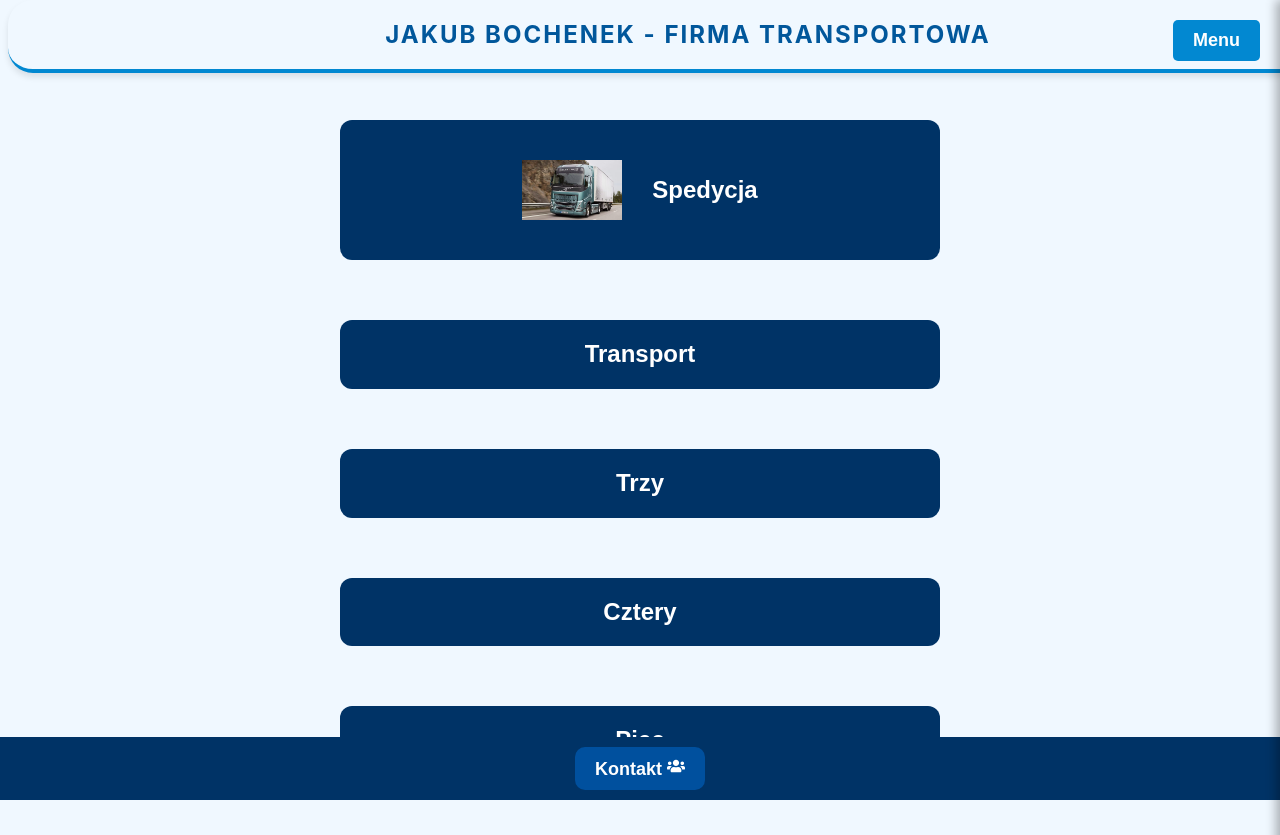
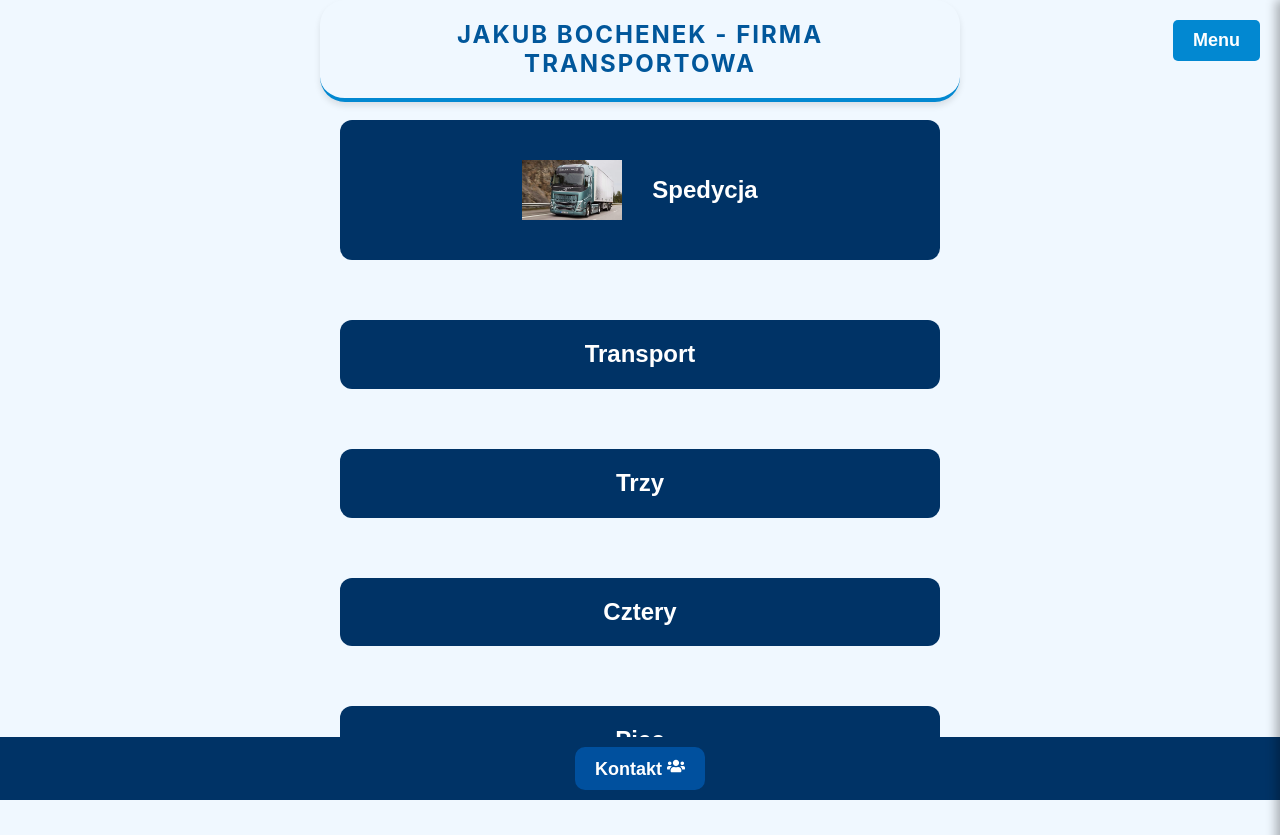
Before and after one commit to pasatwlpg/my-host-app, a React (Vite) app: page / in a window 1280 px wide. Built offline with nearby package versions, Linux system fonts and the light colour scheme.

Commit message:
trzecia x8

```diff
--- a/src/assets/styles/Navbar.css
+++ b/src/assets/styles/Navbar.css
@@ -1,15 +1,15 @@
 .navbar {
     position: fixed;
     top: 0;
-    /* left:50%;
-    transform: translateX(-50%); */
+    left:50%;
+    transform: translateX(-50%);
     background-color: #f0f8ff;
     padding: 20px 40px;
     border-bottom: 4px solid #0288d1;
     border-radius: 25px;
     box-shadow: 0 4px 6px rgba(0, 0, 0, 0.1);
     z-index: 1000;
-    width: 100%;
+    width: auto;
     text-align: center;
   }
 
@@ -29,6 +29,7 @@
       padding: 15px 20px;
       border-radius: 20px;
       text-align: center;
+      left:0%;
     }
 
     .navbar-naglowek {
```
